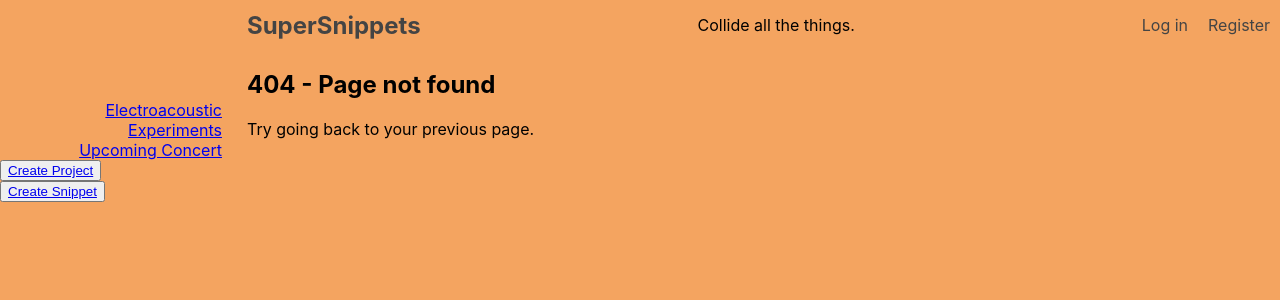
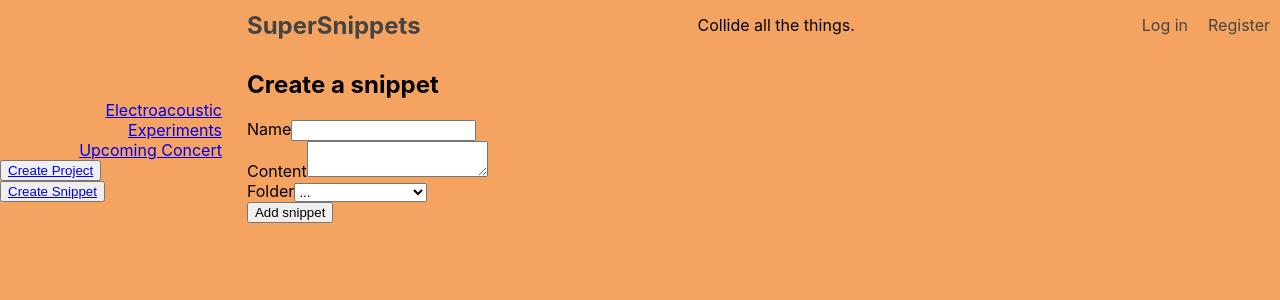
Before and after one commit to tymbalodeon/super-snippets, a React (Create React App) app: page /add-snippet in a window 1280 px wide. Before the commit this address had no page. Shown: the top 300 px of the page. Built offline with nearby package versions, Linux system fonts and the light colour scheme.

Commit message:
add basic form of all routes

```diff
--- /dev/null
+++ b/src/components/AddProject/AddProject.js
@@ -0,0 +1,25 @@
+import React, { Component } from 'react';
+
+export default class AddProject extends Component {
+  render() {
+    return (
+      <section className="AddProject">
+        <h2>Create a project</h2>
+        <form onSubmit={this.handleSubmit}>
+          <div className="field">
+            <label htmlFor="project-name-input">Name</label>
+            <input
+              type="text"
+              id="project-name-input"
+              name="project-name"
+              required
+            />
+          </div>
+          <div className="buttons">
+            <button type="submit">Add project</button>
+          </div>
+        </form>
+      </section>
+    );
+  }
+}
--- /dev/null
+++ b/src/components/AddSnippet/AddSnippet.js
@@ -0,0 +1,54 @@
+import React, { Component } from 'react';
+
+const projects = [
+  {
+    id: 1,
+    project_name: 'Electroacoustic',
+    description:
+      'This is a collection of snippets for working with live acoustic performers.'
+  },
+  {
+    id: 2,
+    project_name: 'Experiments',
+    description: 'These snippets are trying something new.'
+  },
+  {
+    id: 3,
+    project_name: 'Upcoming Concert',
+    description: 'These snippets are for the upcoming concert.'
+  }
+];
+
+export default class AddSnippet extends Component {
+  render() {
+    return (
+      <section className="AddSnippet">
+        <h2>Create a snippet</h2>
+        <form onSubmit={this.handleSubmit}>
+          <div className="field">
+            <label htmlFor="snippet-name-input">Name</label>
+            <input type="text" id="snippet-name-input" name="snippet-name" />
+          </div>
+          <div className="field">
+            <label htmlFor="snippet-content-input">Content</label>
+            <textarea id="snippet-content-input" name="snippet-content" />
+          </div>
+          <div className="field">
+            <label htmlFor="snippet-folder-select">Folder</label>
+            <select id="snippet-folder-select" name="snippet-folder-id">
+              <option value={null}>...</option>
+              {projects.map(project => (
+                <option key={project.id} value={project.id}>
+                  {project.project_name}
+                </option>
+              ))}
+            </select>
+          </div>
+          <div className="buttons">
+            <button type="submit">Add snippet</button>
+          </div>
+        </form>
+      </section>
+    );
+  }
+}
--- a/src/components/App/App.js
+++ b/src/components/App/App.js
@@ -7,6 +7,8 @@ import Login from '../Login/Login';
 import Register from '../Register/Register';
 import SnippetDetail from '../SnippetDetail/SnippetDetail';
 import NotFoundPage from '../NotFound/NotFound';
+import AddProject from '../AddProject/AddProject';
+import AddSnippet from '../AddSnippet/AddSnippet';
 import './App.css';
 
 export default class App extends Component {
@@ -25,6 +27,9 @@ export default class App extends Component {
             <Route path={'/login'} component={Login} />
             <Route path={'/register'} component={Register} />
             <Route path={'/snippet/:snippet_id'} component={SnippetDetail} />
+            <Route path={'/project/:project_id'} component={SnippetList} />
+            <Route path={'/add-project'} component={AddProject} />
+            <Route path={'/add-snippet'} component={AddSnippet} />
             <Route component={NotFoundPage} />
           </Switch>
         </main>
```
